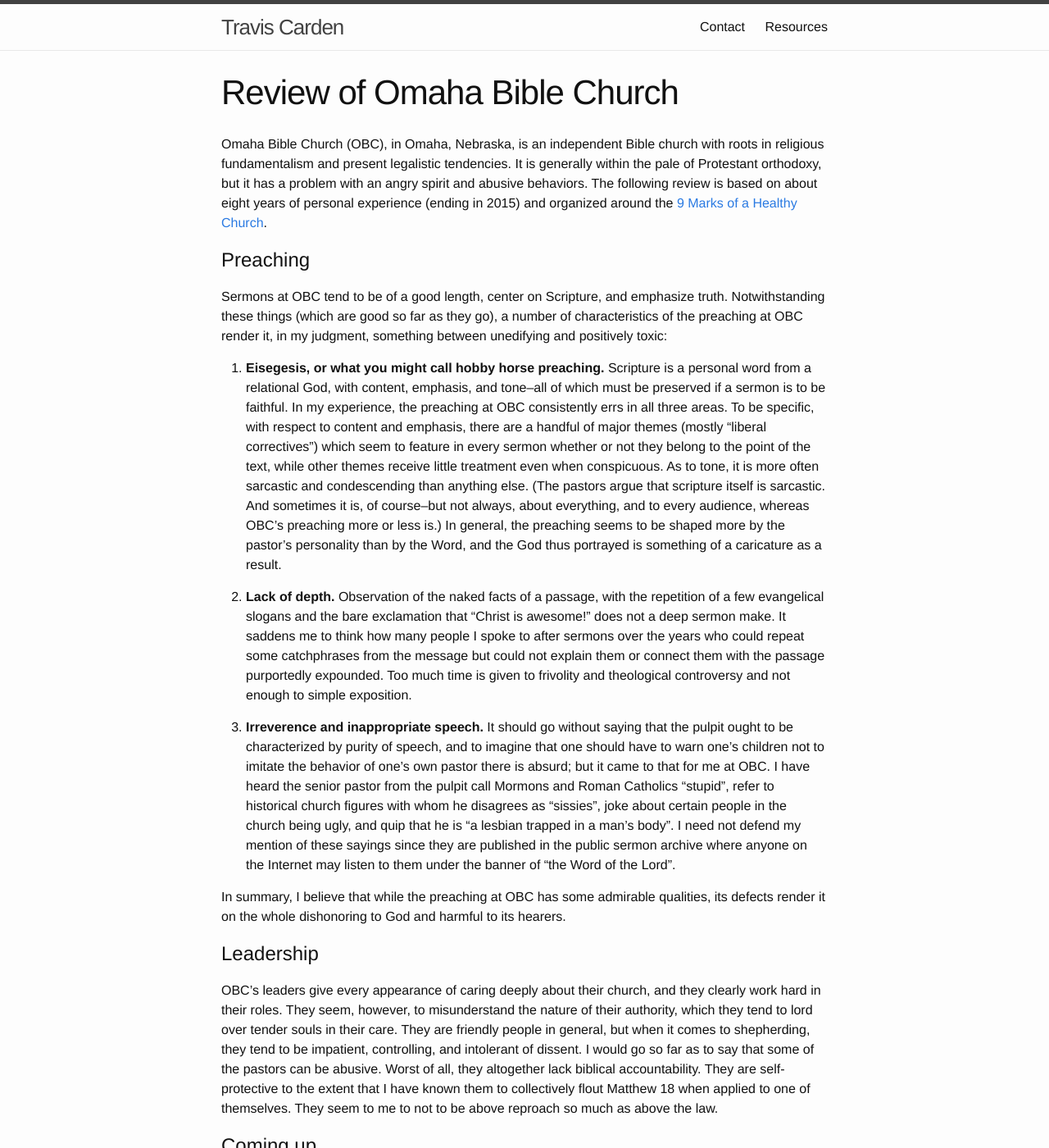
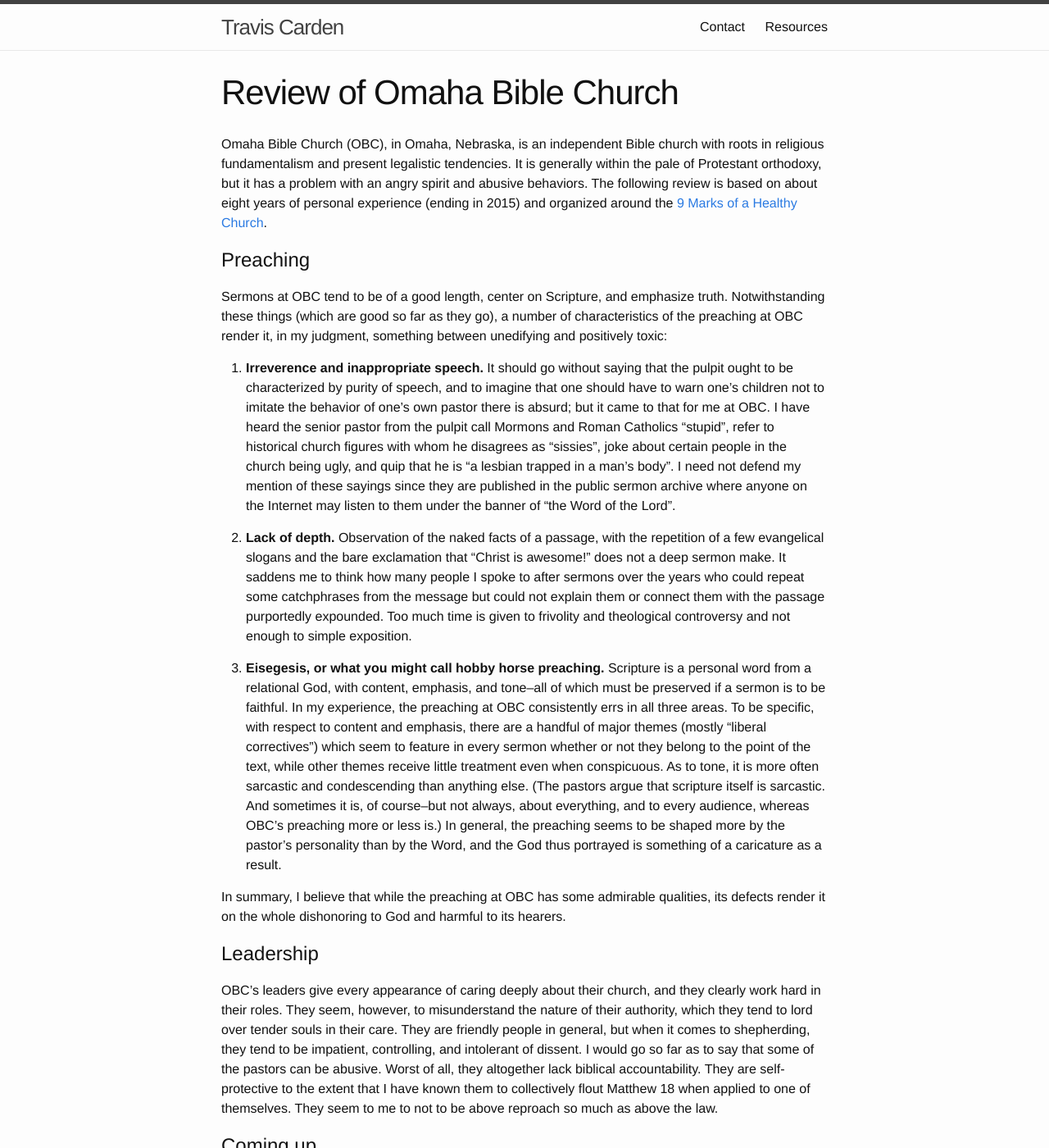
Before and after one commit to TravisCarden/traviscarden.github.io, a Jekyll site: the page built from review-of-omaha-bible-church.md, in a window 1280 px wide and 1400 px high. Shown: the whole window at 82% size. Built offline with Jekyll 4.4.1, drawn with Linux system fonts in a browser that asks for light colours.

Commit message:
Reordered "Preaching" points on "Review of Omaha Bible Church".

```diff
--- a/review-of-omaha-bible-church.md
+++ b/review-of-omaha-bible-church.md
@@ -10,11 +10,11 @@ Omaha Bible Church (OBC), in Omaha, Nebraska, is an independent Bible church wit
 
 Sermons at OBC tend to be of a good length, center on Scripture, and emphasize truth. Notwithstanding these things (which are good so far as they go), a number of characteristics of the preaching at OBC render it, in my judgment, something between unedifying and positively toxic:
 
-1. **Eisegesis, or what you might call hobby horse preaching.** Scripture is a personal word from a relational God, with content, emphasis, and tone--all of which must be preserved if a sermon is to be faithful. In my experience, the preaching at OBC consistently errs in all three areas. To be specific, with respect to content and emphasis, there are a handful of major themes (mostly "liberal correctives") which seem to feature in every sermon whether or not they belong to the point of the text, while other themes receive little treatment even when conspicuous. As to tone, it is more often sarcastic and condescending than anything else. (The pastors argue that scripture itself is sarcastic. And sometimes it is, of course--but not always, about everything, and to every audience, whereas OBC's preaching more or less is.) In general, the preaching seems to be shaped more by the pastor's personality than by the Word, and the God thus portrayed is something of a caricature as a result.
+1. **Irreverence and inappropriate speech.** It should go without saying that the pulpit ought to be characterized by purity of speech, and to imagine that one should have to warn one's children not to imitate the behavior of one's own pastor there is absurd; but it came to that for me at OBC. I have heard the senior pastor from the pulpit call Mormons and Roman Catholics "stupid", refer to historical church figures with whom he disagrees as "sissies", joke about certain people in the church being ugly, and quip that he is "a lesbian trapped in a man's body". I need not defend my mention of these sayings since they are published in the public sermon archive where anyone on the Internet may listen to them under the banner of "the Word of the Lord".
 
 1. **Lack of depth.** Observation of the naked facts of a passage, with the repetition of a few evangelical slogans and the bare exclamation that "Christ is awesome!" does not a deep sermon make. It saddens me to think how many people I spoke to after sermons over the years who could repeat some catchphrases from the message but could not explain them or connect them with the passage purportedly expounded. Too much time is given to frivolity and theological controversy and not enough to simple exposition.
 
-1. **Irreverence and inappropriate speech.** It should go without saying that the pulpit ought to be characterized by purity of speech, and to imagine that one should have to warn one's children not to imitate the behavior of one's own pastor there is absurd; but it came to that for me at OBC. I have heard the senior pastor from the pulpit call Mormons and Roman Catholics "stupid", refer to historical church figures with whom he disagrees as "sissies", joke about certain people in the church being ugly, and quip that he is "a lesbian trapped in a man's body". I need not defend my mention of these sayings since they are published in the public sermon archive where anyone on the Internet may listen to them under the banner of "the Word of the Lord".
+1. **Eisegesis, or what you might call hobby horse preaching.** Scripture is a personal word from a relational God, with content, emphasis, and tone--all of which must be preserved if a sermon is to be faithful. In my experience, the preaching at OBC consistently errs in all three areas. To be specific, with respect to content and emphasis, there are a handful of major themes (mostly "liberal correctives") which seem to feature in every sermon whether or not they belong to the point of the text, while other themes receive little treatment even when conspicuous. As to tone, it is more often sarcastic and condescending than anything else. (The pastors argue that scripture itself is sarcastic. And sometimes it is, of course--but not always, about everything, and to every audience, whereas OBC's preaching more or less is.) In general, the preaching seems to be shaped more by the pastor's personality than by the Word, and the God thus portrayed is something of a caricature as a result.
 
 In summary, I believe that while the preaching at OBC has some admirable qualities, its defects render it on the whole dishonoring to God and harmful to its hearers.
 
```
